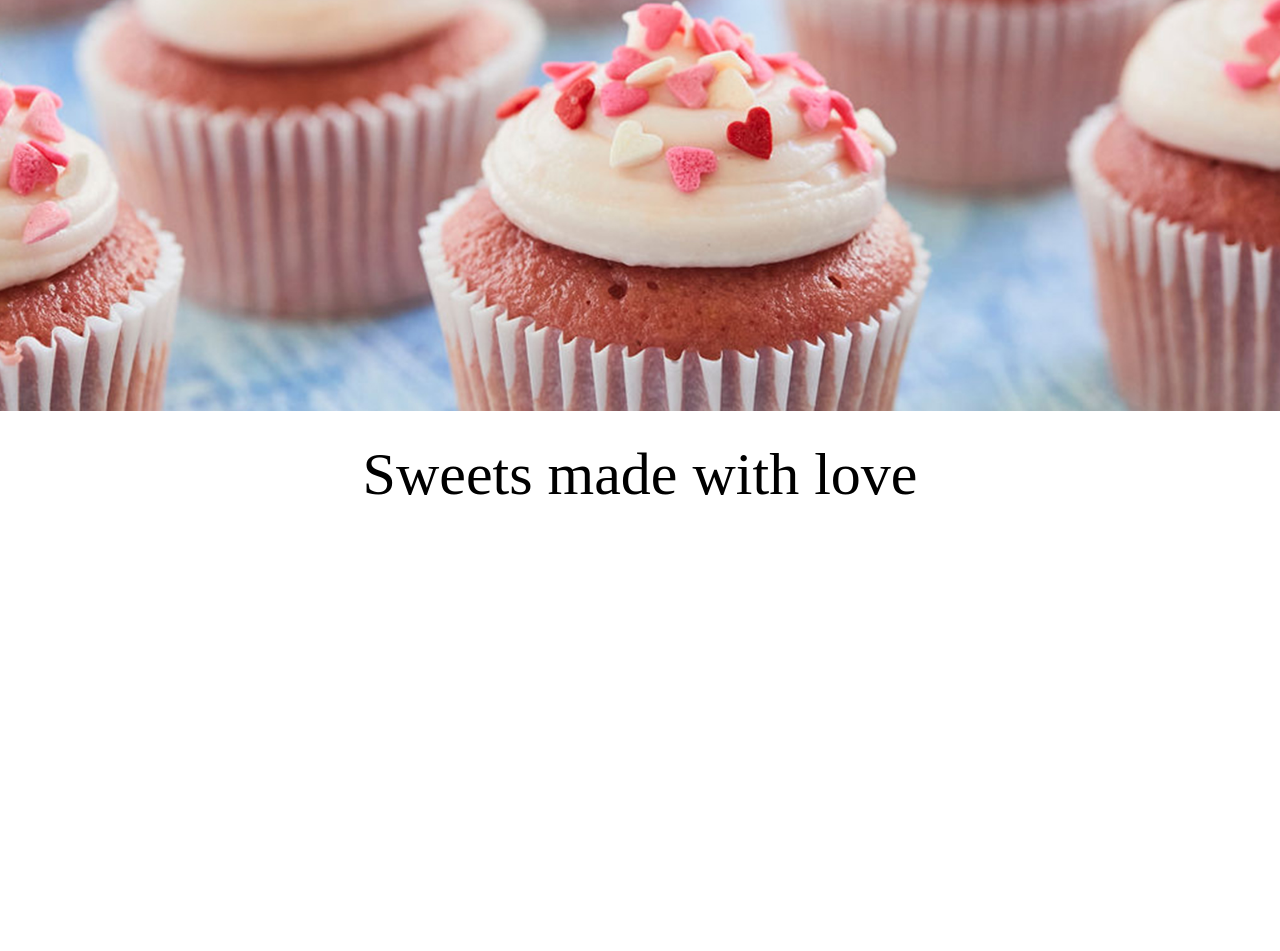
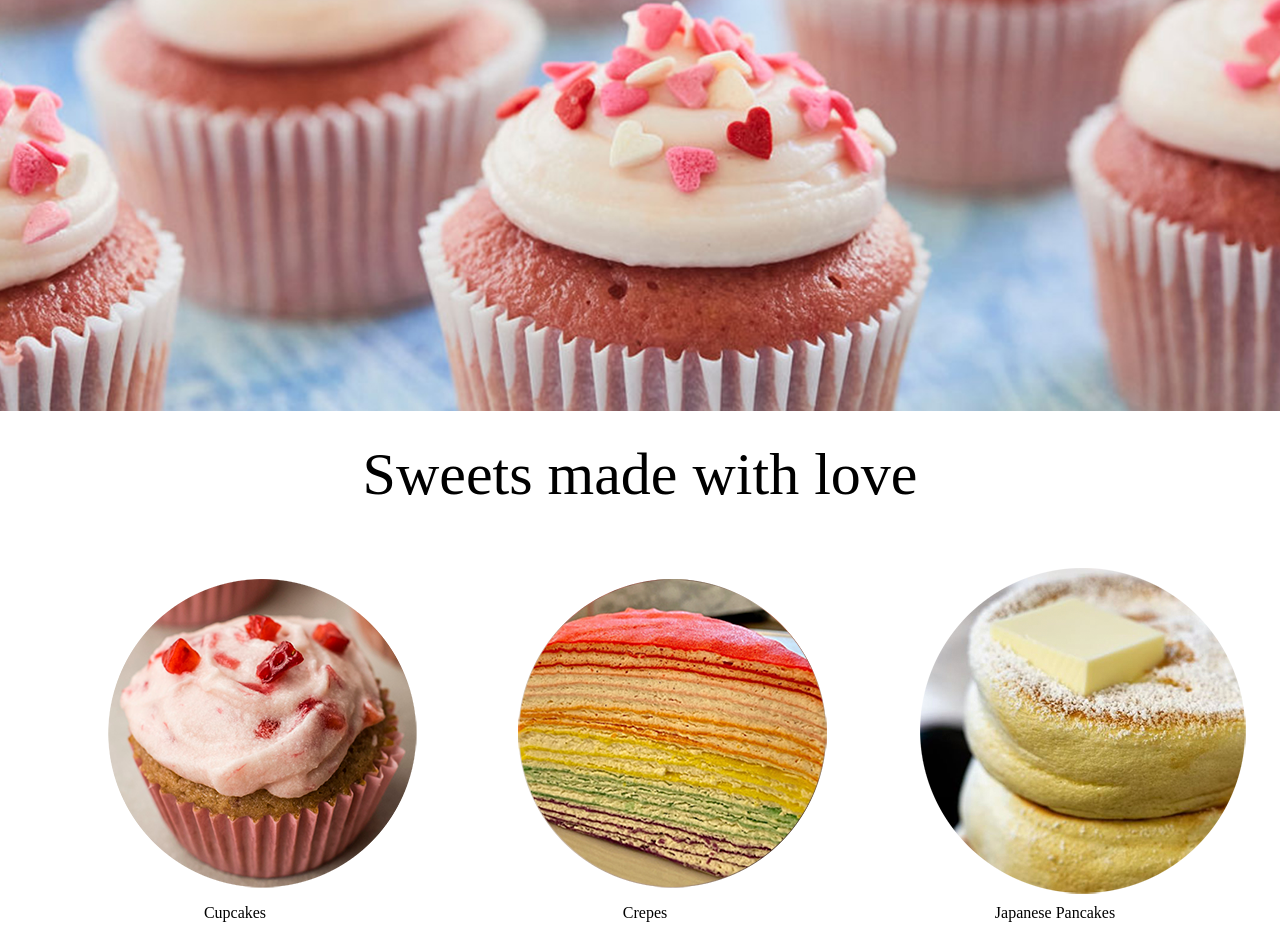
Before and after one commit to paulinekle/Project-two, a plain HTML site: page index.html in a window 1280 px wide. Shown: the part 296-1247 px from the top of the page. Before the commit the page ends 830 px from the top, so only its background shows below. Drawn offline with nearby package versions, Linux system fonts and the light colour scheme.

Commit message:
Update index.html

```diff
--- a/index.html
+++ b/index.html
@@ -37,6 +37,25 @@
 			<h1>Sweets made with love</h1>
 		</div>
 
+		<section class="news-thumbs">
+			<article>
+				<img src="images/cupcakes.png" alt="photo of cupcakes">
+				<div class="content-card">
+					<h2>Cupcakes</h2>
+				</div>
+			</article>
+			<article>
+				<img src="images/crepes.png" alt="photo of crepes">
+				<div class="content-card">
+					<h2>Crepes</h2>
+				</div>
+			</article>
+			<article>
+				<img src="images/pancakes.png" alt="photo of pancakes">
+				<div class="content-card">
+					<h2>Japanese Pancakes</h2>
+				</div>
+			</article>
 
 
 
```
